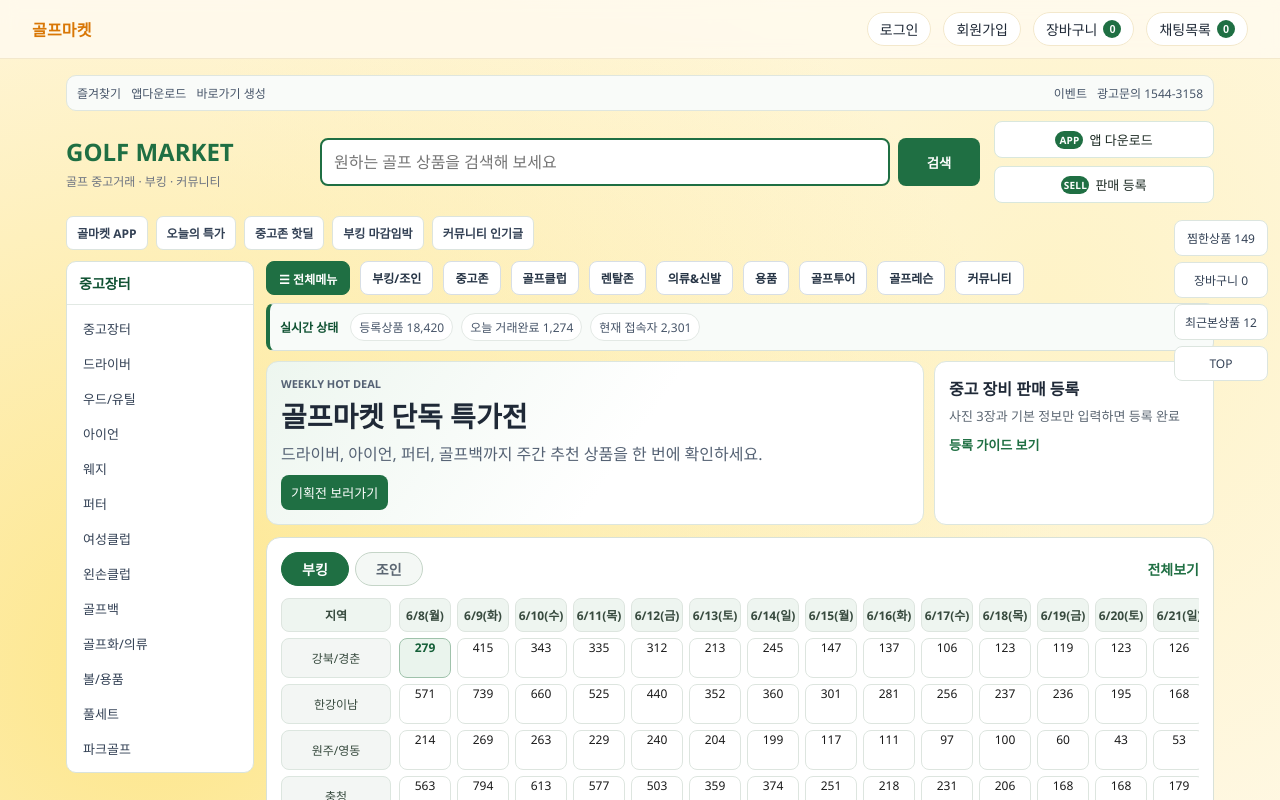
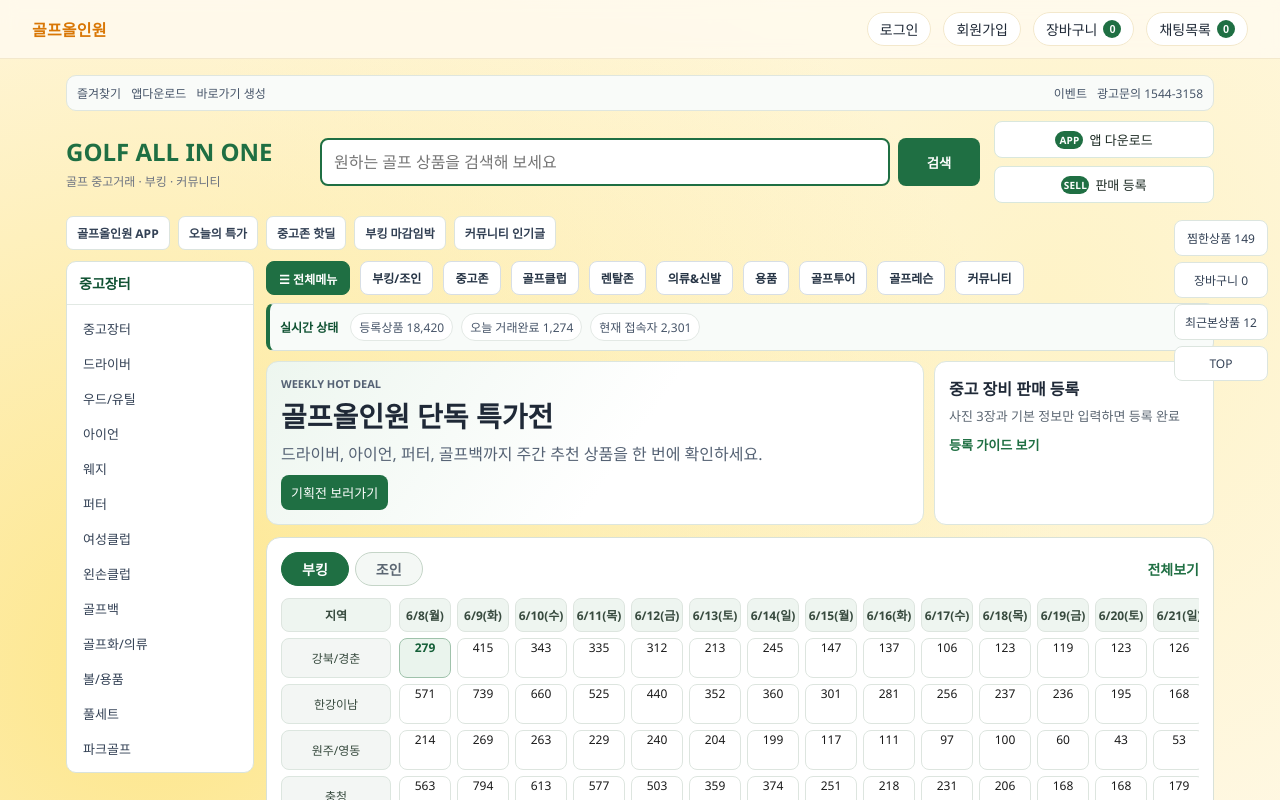
Before and after one commit to myeonhyuk/honeyswap-mvp, a Next.js app in the folder apps/web/: page / in a window 1280 px wide. Shown: the top 800 px of the page. Built offline with nearby package versions, Linux system fonts and the light colour scheme.

Commit message:
chore: rename brand to golf all in one

```diff
--- a/apps/web/app/layout.tsx
+++ b/apps/web/app/layout.tsx
@@ -5,8 +5,8 @@ import { ReactNode } from "react";
 import TopNav from "../components/TopNav";
 
 export const metadata: Metadata = {
-  title: "골프마켓",
-  description: "골프마켓 앱 소개"
+  title: "골프올인원",
+  description: "골프올인원 앱 소개"
 };
 
 export default function RootLayout({ children }: { children: ReactNode }) {
@@ -17,7 +17,7 @@ export default function RootLayout({ children }: { children: ReactNode }) {
           <div className="topbar-inner">
             <button className="gm-hamburger" aria-label="전체 메뉴">≡&nbsp;메뉴</button>
             <Link href="/" className="logo">
-              골프마켓
+              골프올인원
             </Link>
             <TopNav />
           </div>
--- a/apps/web/app/page.tsx
+++ b/apps/web/app/page.tsx
@@ -112,7 +112,7 @@ export default function HomePage() {
     }
   ];
 
-  const shortcuts = ["골마켓 APP", "오늘의 특가", "중고존 핫딜", "부킹 마감임박", "커뮤니티 인기글"];
+  const shortcuts = ["골프올인원 APP", "오늘의 특가", "중고존 핫딜", "부킹 마감임박", "커뮤니티 인기글"];
 
   const communityPosts = [
     { id: 1, category: "스윙방", title: "드라이버 임팩트 때 손목 롤링 어떻게 하시나요?", comments: 28, views: 1840, date: "06.08" },
@@ -143,7 +143,7 @@ export default function HomePage() {
 
       <section className="gm-search-row" id="intro">
         <div className="gm-logo-block">
-          <strong>GOLF MARKET</strong>
+          <strong>GOLF ALL IN ONE</strong>
           <span>골프 중고거래 · 부킹 · 커뮤니티</span>
         </div>
         <div className="gm-search-wrap">
@@ -212,7 +212,7 @@ export default function HomePage() {
           <section className="gm-hero-banners">
         <article className="gm-hero-main-banner">
           <p className="gm-banner-kicker">WEEKLY HOT DEAL</p>
-          <h2>골프마켓 단독 특가전</h2>
+          <h2>골프올인원 단독 특가전</h2>
           <p>드라이버, 아이언, 퍼터, 골프백까지 주간 추천 상품을 한 번에 확인하세요.</p>
           <a href="#download" className="gm-banner-link">기획전 보러가기</a>
         </article>
@@ -304,7 +304,7 @@ export default function HomePage() {
 
       <section className="gm-cs" id="partnership">
         <article className="gm-cs-main">
-          <h3>골프마켓 고객센터</h3>
+          <h3>골프올인원 고객센터</h3>
           <strong>1544-1234</strong>
           <p>운영시간: 평일 09:00 ~ 18:00</p>
           <p>주말/공휴일은 1:1 문의 접수만 가능합니다.</p>
@@ -329,9 +329,9 @@ export default function HomePage() {
           <a href="#">이용약관</a>
           <a href="#">공지사항</a>
         </div>
-        <p>상호: 골프마켓 주식회사 | 대표자: 홍길동 | 사업자등록번호: 123-45-67890</p>
+        <p>상호: 골프올인원 주식회사 | 대표자: 홍길동 | 사업자등록번호: 123-45-67890</p>
         <p>주소: 서울 강남구 테헤란로 100 | 고객센터: 1544-1234 | support@golfmarket.example</p>
-        <p className="gm-note">골프마켓은 통신판매중개자이며, 상품/거래 정보의 당사자가 아닙니다.</p>
+        <p className="gm-note">골프올인원은 통신판매중개자이며, 상품/거래 정보의 당사자가 아닙니다.</p>
       </footer>
 
       <aside className="gm-quick-panel" aria-label="퀵메뉴">
```
